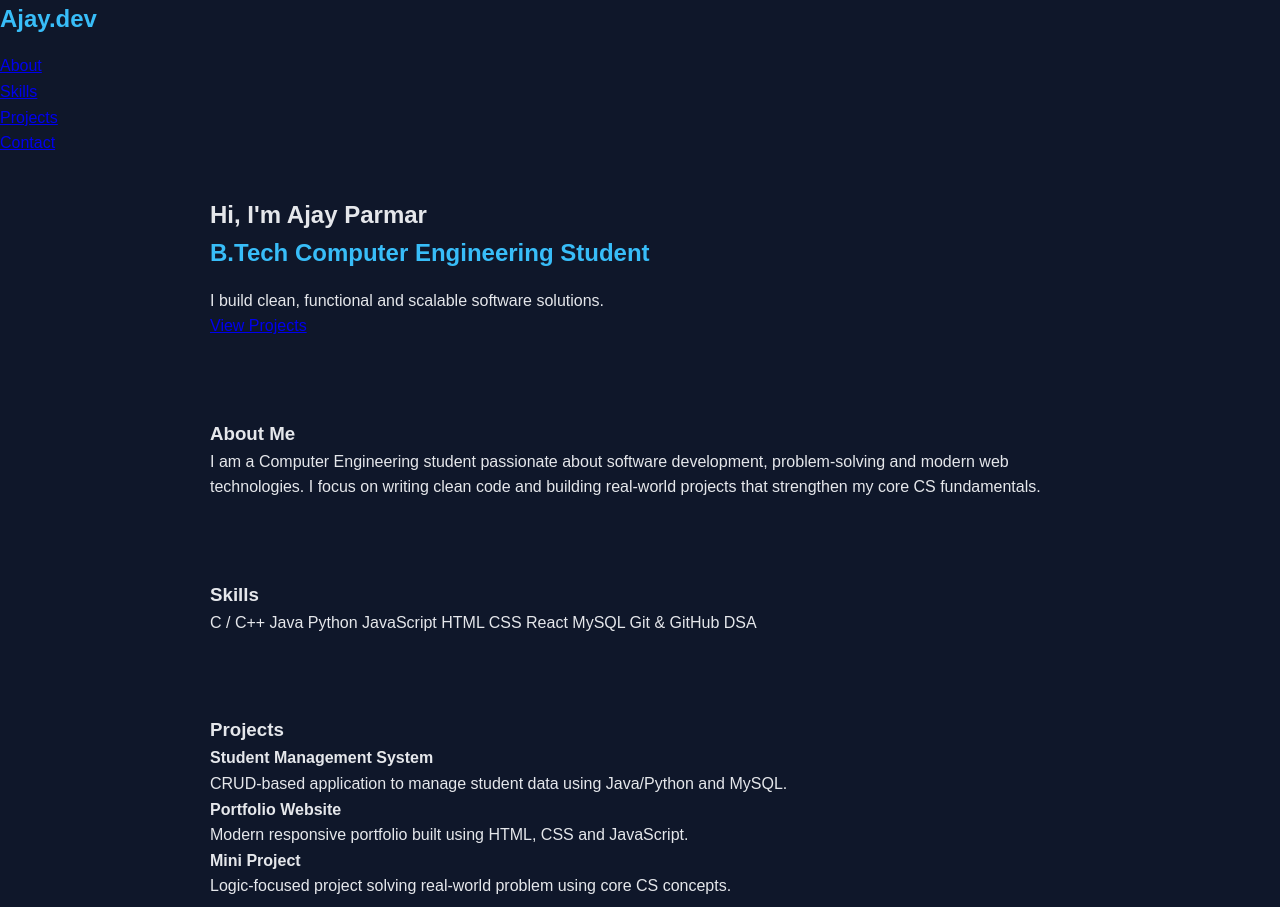
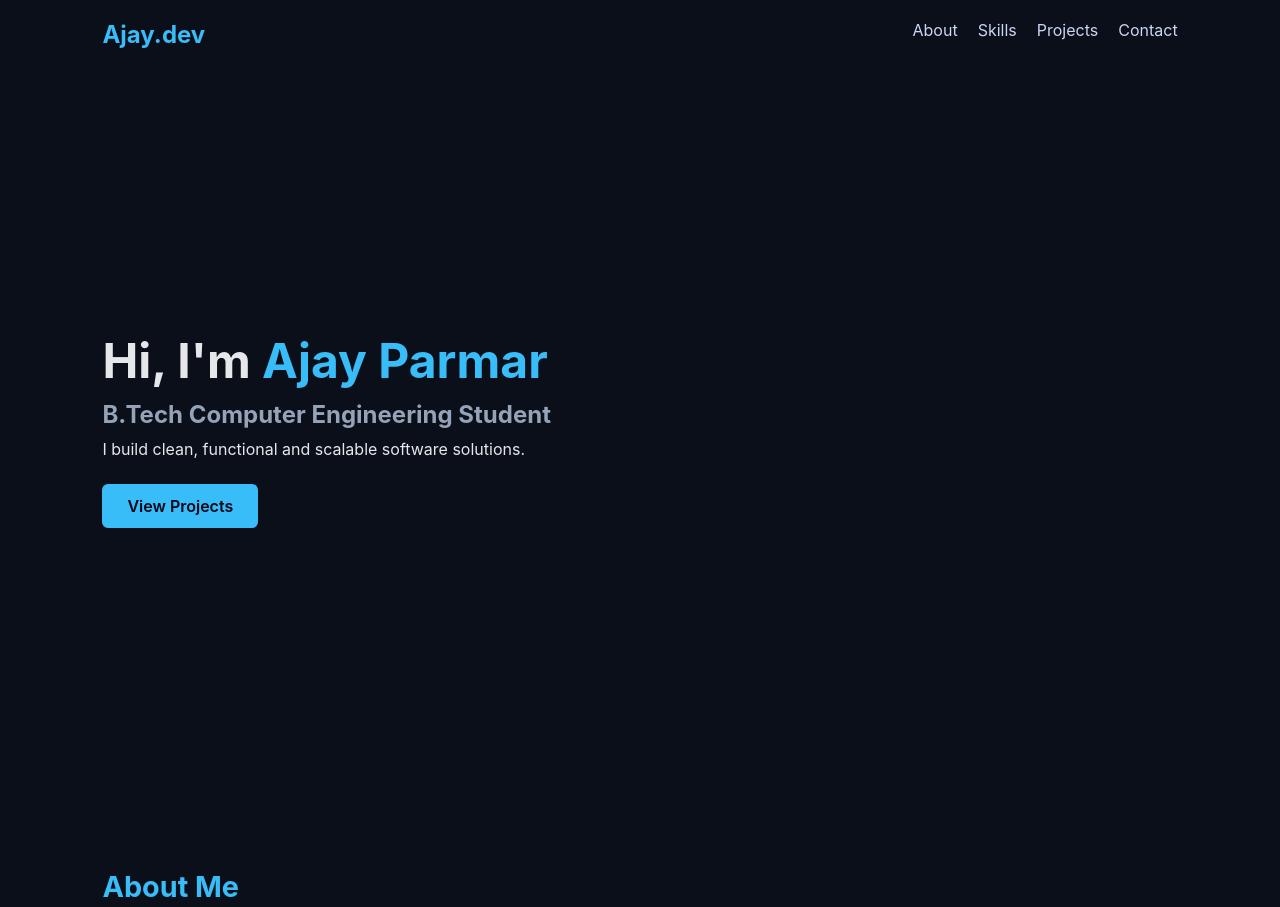
Before and after one commit to Ajay252005/Portfolio, a plain HTML site: page index.html in a window 1280 px wide. Shown: the top 907 px of the page. Drawn offline with Linux system fonts and the light colour scheme.

Commit message:
Refactor CSS styles and update layout

```diff
--- a/style.css
+++ b/style.css
@@ -2,70 +2,106 @@
   margin: 0;
   padding: 0;
   box-sizing: border-box;
-  font-family: Arial, Helvetica, sans-serif;
+  font-family: "Inter", system-ui, sans-serif;
 }
 
 body {
-  background: #0f172a;
+  background: #0b0f19;
   color: #e5e7eb;
-  line-height: 1.6;
 }
 
-header {
-  text-align: center;
-  padding: 60px 20px;
-  background: #020617;
+nav {
+  display: flex;
+  justify-content: space-between;
+  padding: 20px 8%;
+  position: sticky;
+  top: 0;
+  background: #0b0f19;
 }
 
-header h1 {
-  font-size: 2.5rem;
+nav h2 {
   color: #38bdf8;
 }
 
-header p {
-  font-size: 1.2rem;
+nav ul {
+  display: flex;
+  gap: 20px;
+  list-style: none;
+}
+
+nav a {
+  text-decoration: none;
   color: #cbd5f5;
 }
 
-section {
-  max-width: 900px;
-  margin: auto;
-  padding: 40px 20px;
+.hero {
+  min-height: 90vh;
+  padding: 0 8%;
+  display: flex;
+  flex-direction: column;
+  justify-content: center;
 }
 
-h2 {
-  color: #38bdf8;
-  margin-bottom: 15px;
+.hero h1 {
+  font-size: 3rem;
 }
 
-.skills ul {
-  list-style: none;
-  display: grid;
-  grid-template-columns: repeat(auto-fit, minmax(150px, 1fr));
-  gap: 10px;
+.hero span {
+  color: #38bdf8;
 }
 
-.skills li {
-  background: #020617;
-  padding: 10px;
-  border-radius: 5px;
-  text-align: center;
+.hero h2 {
+  margin: 10px 0;
+  color: #94a3b8;
 }
 
-.project-card {
+.hero p {
+  max-width: 500px;
+  margin-bottom: 25px;
+}
+
+.btn {
+  width: fit-content;
+  padding: 12px 25px;
+  background: #38bdf8;
+  color: #020617;
+  border-radius: 6px;
+  text-decoration: none;
+  font-weight: 600;
+}
+
+section {
+  padding: 80px 8%;
+}
+
+h3 {
+  margin-bottom: 25px;
+  font-size: 1.8rem;
+  color: #38bdf8;
+}
+
+.skills-grid {
+  display: grid;
+  grid-template-columns: repeat(auto-fit, minmax(120px, 1fr));
+  gap: 15px;
+}
+
+.skills-grid span {
+  background: #020617;
+  padding: 12px;
+  text-align: center;
+  border-radius: 6px;
+}
+
+.project {
   background: #020617;
   padding: 20px;
+  border-radius: 8px;
   margin-bottom: 15px;
-  border-radius: 8px;
-}
-
-.contact p {
-  margin-bottom: 8px;
 }
 
 footer {
   text-align: center;
-  padding: 20px;
-  background: #020617;
+  padding: 25px;
   color: #94a3b8;
 }
```
